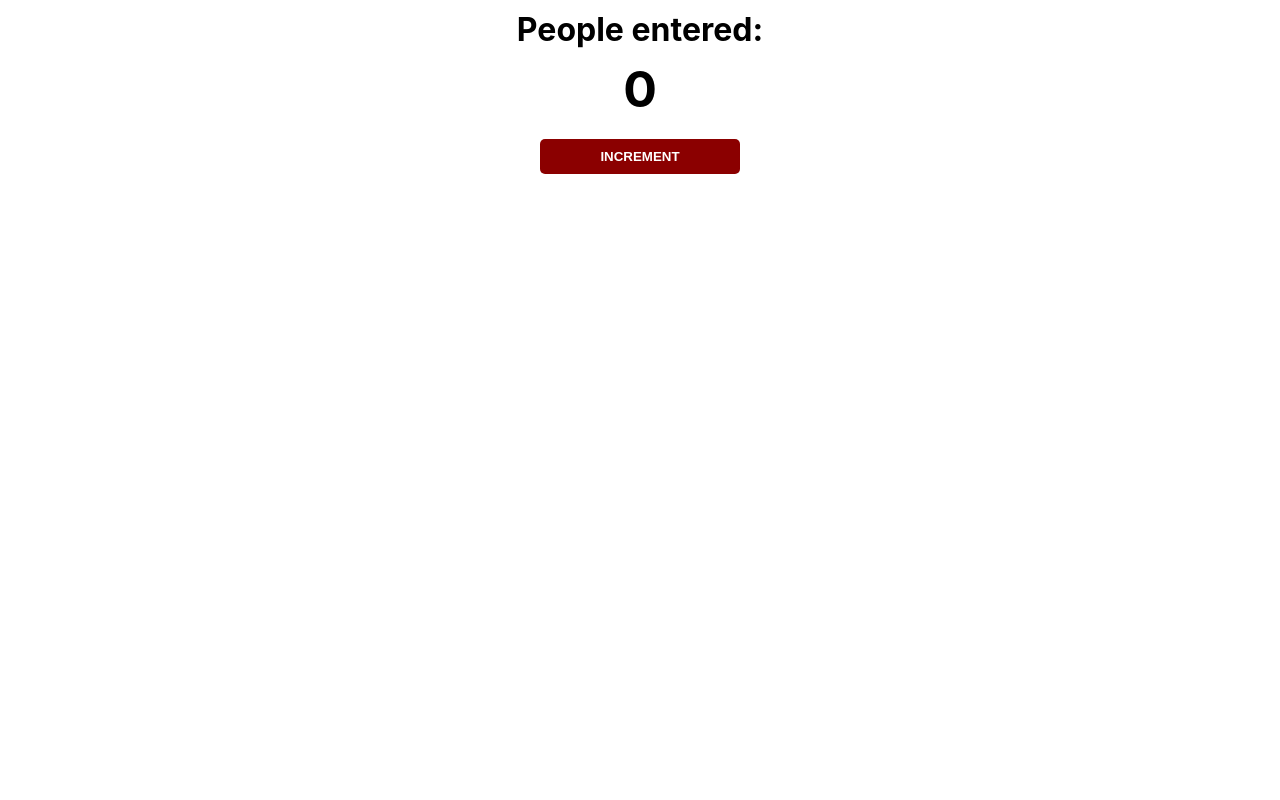
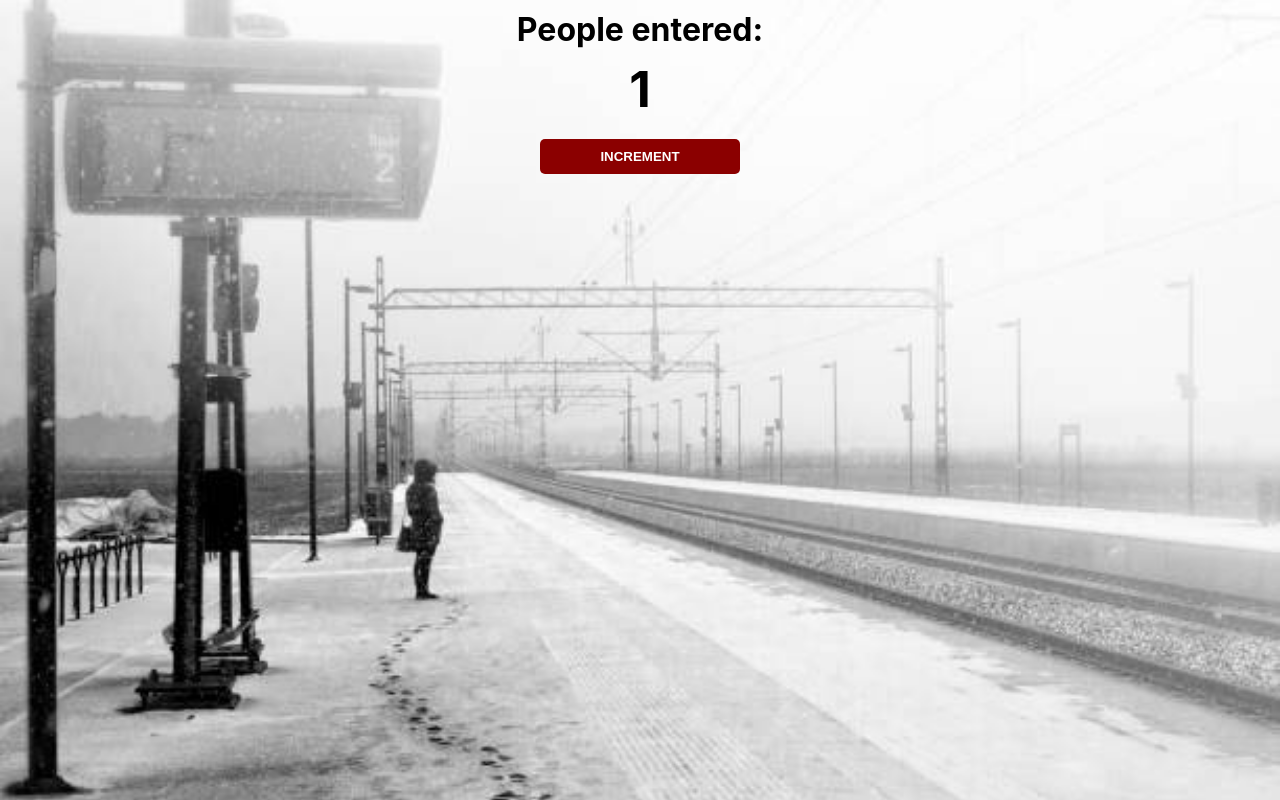
Before and after one commit to dellark18/passenger-counter, a plain HTML site: page index.html in a window 1280 px wide. Both pictures are taken after a click on the button "INCREMENT". Drawn offline with Linux system fonts and the light colour scheme.

Commit message:
initial commit

```diff
--- a/index.js
+++ b/index.js
@@ -4,9 +4,15 @@
 // console.log(bonusPoints)
 
 // intialize the count as 0
+let countEl = document.getElementById("count-el")
+
+console.log(countEl)
+
+let count = 0
 // listen for clicks on the increment button
 // increment the count variable when the button is clicked
 function increment() {
-    console.log("The button was clicked")
+    count = count + 1
+    countEl.innerHTML = count
 }
 // change the count-el in the HTML to reflect the new count
--- a/styles.css
+++ b/styles.css
@@ -1,5 +1,5 @@
 body {
-    background-image: url("station.jpg");
+    background-image: url("station.jpeg");
     background-size: cover;
     font-family: -apple-system, BlinkMacSystemFont, 'Segoe UI', Roboto, Oxygen, Ubuntu, Cantarell, 'Open Sans', 'Helvetica Neue', sans-serif;
     font-weight: bold;
```
Also changed, not shown: station.jpeg (added).
